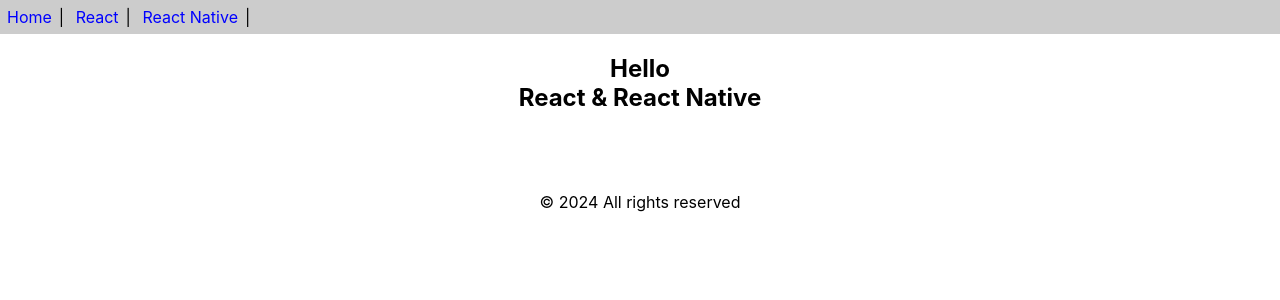
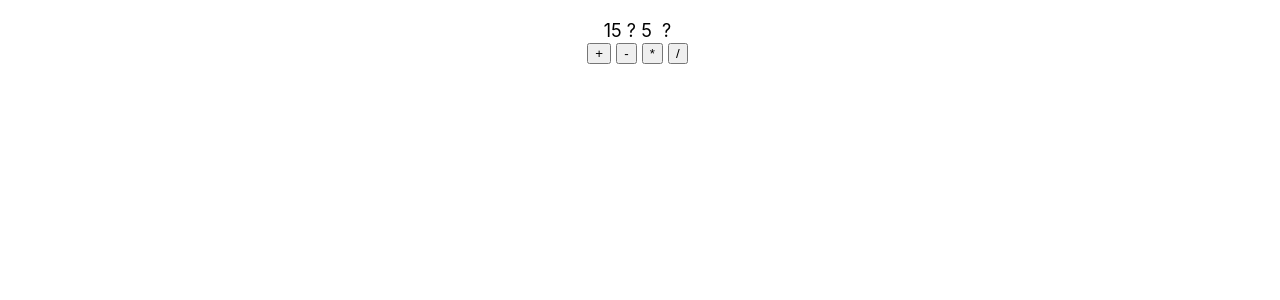
Before and after one commit to Slippy03/app1, a React (Create React App) app: page / in a window 1280 px wide. Shown: the top 300 px of the page. Built offline with nearby package versions, Linux system fonts and the light colour scheme.

Commit message:
RefsFunc
Add refs-func.js

```diff
--- a/src/App.js
+++ b/src/App.js
@@ -1,10 +1,6 @@
 import React from 'react'
-import Calendar from './class-components'
-import { Header,Content,Footer } from './func-components'
+import RefsFunc from './refs-func'
 
 export default function App(){
-  return(
-    [<Header />,<Content />,<Footer />]
-    )
-
+  return <RefsFunc/>
   }
--- /dev/null
+++ b/src/refs-func.js
@@ -0,0 +1,33 @@
+import React,{useRef} from "react";
+
+export default function RefsFunc(){
+    const num1=useRef()
+    const num2=useRef()
+    const operator=useRef()
+    const result=useRef()
+
+    const calculate = (ev)=>{
+        let op = ev.target.innerText
+        let n1 = parseInt(num1.current.innerText)
+        let n2 = parseInt(num2.current.innerText)
+        let r  = eval(`${n1} ${op} ${n2}`)
+        result.current.innerText = r
+        operator.current.innerText = op
+    }
+    return(
+        <div style={{textAlign:'center',marginTop:20,fontSize:18}}>
+            <span ref={num1}>15</span>&nbsp;
+            <span ref={operator}>?</span>&nbsp;
+            <span ref={num2}>5</span>&nbsp;
+            <span></span>&nbsp;
+            <span ref={result}>?</span>&nbsp;
+            <div>
+                <button onClick={calculate}>+</button>&nbsp;
+                <button onClick={calculate}>-</button>&nbsp;
+                <button onClick={calculate}>*</button>&nbsp;
+                <button onClick={calculate}>/</button>&nbsp;
+            </div>
+        </div>
+
+        )
+}
```
Also changed, not shown: src/state-func.js (added, +35 -0 lines).
